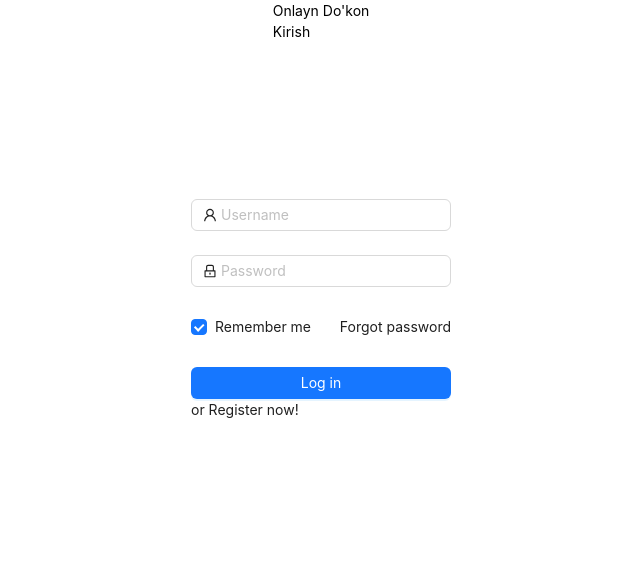
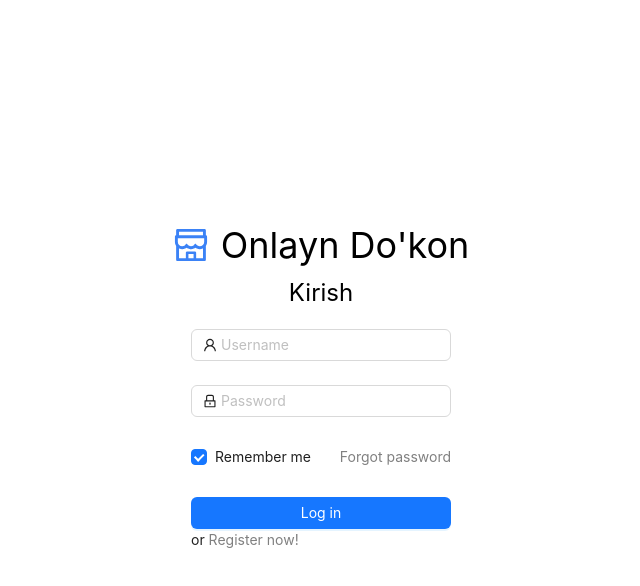
Before and after one commit to Muhammad-Devel/to-rt-zakaz, a React (Vite) app: page /login in a window 1280 px wide. Shown: the top 586 px of the page, without its empty margins (319-959 px from the left). Built offline with nearby package versions, Linux system fonts and the light colour scheme.

Commit message:
menu elements

```diff
--- a/src/index.css
+++ b/src/index.css
@@ -3,13 +3,27 @@
 @tailwind utilities;
 
 .ant-layout-sider-children {
-  background-color: #fff !important;
-}
-.ant-layout-sider-children ul[role="menu"] {
-  background-color: #fff !important;
-  color: #000;
+  background-color: #fafafa !important;
+  color: rgba(0, 0, 0, 0.8) !important;
 }
 
+.ant-layout-sider-children ul[role="menu"] {
+  background-color: #fafafa !important;
+}
+.ant-layout-sider-children ul li:hover {
+  background-color: #3b82f6 !important;
+  color: #fafafa !important;
+}
+.ant-layout-sider-children ul li.ant-menu-item-selected {
+  background-color: #3b82f6 !important;
+  color: #fafafa !important;
+}
+.ant-menu-item {
+  color: rgba(0, 0, 0, 0.8) !important;
+}
+.ant-btn-icon {
+  color: rgba(0, 0, 0, 0.8) !important;
+}
 .ant-card-body {
   padding: 10px 30px !important;
 }
--- a/src/pages/layout.jsx
+++ b/src/pages/layout.jsx
@@ -4,9 +4,11 @@ import Call from "./call";
 import {
   MenuFoldOutlined,
   MenuUnfoldOutlined,
-  UserAddOutlined,
   LoginOutlined,
   HomeOutlined,
+  WechatWorkOutlined,
+  ShoppingOutlined,
+  PhoneOutlined,
 } from "@ant-design/icons";
 import { Button, Layout, Menu, theme, Typography } from "antd";
 const { Header, Sider, Content } = Layout;
@@ -46,17 +48,17 @@ const Layer = () => {
               },
               {
                 key: "2",
-                icon: <HomeOutlined />,
+                icon: <ShoppingOutlined />,
                 label: <Link to="/">Buyurtmalarim</Link>,
               },
               {
                 key: "3",
-                icon: <HomeOutlined />,
+                icon: <PhoneOutlined />,
                 label: <Link to="/">Bog'lanish</Link>,
               },
               {
                 key: "4",
-                icon: <LoginOutlined />,
+                icon: <WechatWorkOutlined />,
                 label: <Link to="/">Onlayn Chat</Link>,
               },
               {
@@ -68,10 +70,7 @@ const Layer = () => {
           />
         </Sider>
 
-
-
         <Layout>
-
           <Header
             style={{
               padding: 0,
--- a/src/pages/login.jsx
+++ b/src/pages/login.jsx
@@ -1,4 +1,4 @@
-import { LockOutlined, UserOutlined } from "@ant-design/icons";
+import { LockOutlined, UserOutlined, ShopOutlined } from "@ant-design/icons";
 import { Button, Checkbox, Form, Input, Flex, Row } from "antd";
 const Login = () => {
   const onFinish = (values) => {
@@ -6,17 +6,26 @@ const Login = () => {
   };
   return (
     <>
-    <Row  style={{
+      <Flex
+        vertical="vertical"
+        justify="center"
+        align="center"
+        style={{ height: "100vh" }}
+      >
+        <Row
+          style={{
             display: "flex",
             justifyContent: "center",
             alignItems: "center",
             width: "100%",
-      }}>
-        <div>
-          <h1>
-            Onlayn Do'kon
+          }}
+        >
+          <div className="text-center">
+            <h1 className="text-4xl mb-3">
+              <ShopOutlined style={{ color: "#3b82f6" }} />
+              <span className="ml-3">Onlayn Do'kon</span>
             </h1>
-          <h3>Kirish</h3>
+            <h3 className="text-2xl mb-5">Kirish</h3>
           </div>
         </Row>
         <Row
@@ -24,7 +33,6 @@ const Login = () => {
             display: "flex",
             justifyContent: "center",
             alignItems: "center",
-        height: "70vh",
             width: "100%",
           }}
         >
@@ -69,7 +77,9 @@ const Login = () => {
                 <Form.Item name="remember" valuePropName="checked" noStyle>
                   <Checkbox>Remember me</Checkbox>
                 </Form.Item>
-            <a href="">Forgot password</a>
+                <a href="" style={{ color: "GrayText" }}>
+                  Forgot password
+                </a>
               </Flex>
             </Form.Item>
 
@@ -77,10 +87,14 @@ const Login = () => {
               <Button block type="primary" htmlType="submit">
                 Log in
               </Button>
-          or <a href="signin">Register now!</a>
+              or{" "}
+              <a href="signin" style={{ color: "GrayText" }}>
+                Register now!
+              </a>
             </Form.Item>
           </Form>
         </Row>
+      </Flex>
     </>
   );
 };
```
Lines whose indentation alone changed are shown as unchanged.
